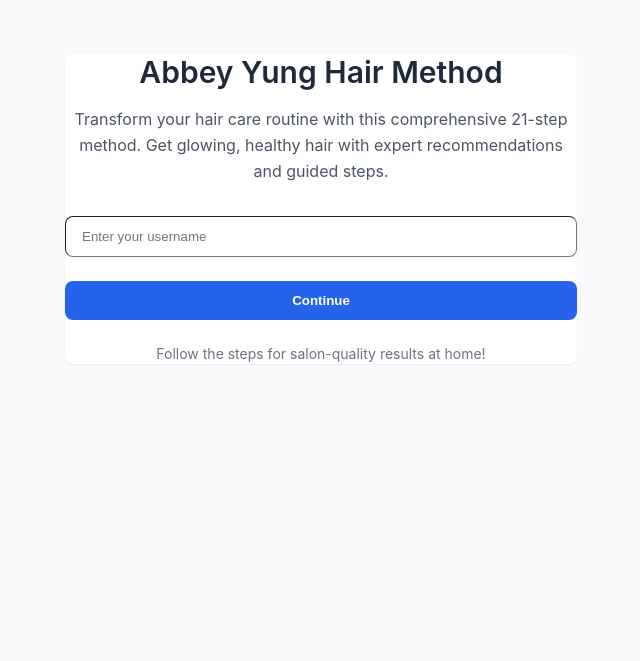
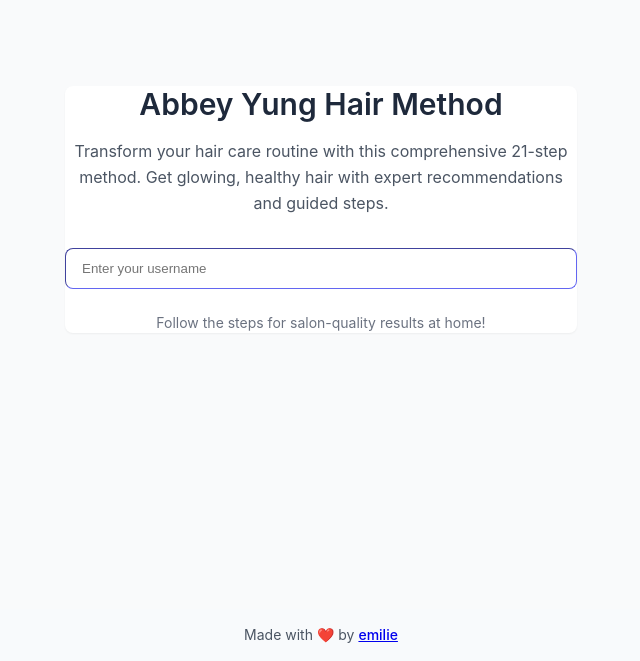
Before and after one commit to emilieschario/abbey-yung-hair, a Next.js app: page / in a window 1280 px wide. Shown: the part 191-852 px from the top of the page, without its empty margins (319-959 px from the left). Before the commit the page ends 800 px from the top, so only its background shows below. Built offline with nearby package versions, Linux system fonts and the light colour scheme.

Commit message:
Add UX improvements: sentence case headers, footer, personalized greetings, and enhanced username flow

```diff
--- a/src/app/globals.css
+++ b/src/app/globals.css
@@ -101,11 +101,11 @@ body {
 .text-slate-700 { color: #334155; }
 .text-slate-800 { color: #1e293b; }
 .text-white { color: white; }
-.text-blue-600 { color: #2563eb; }
+.text-blue-600 { color: #16a34a; }
 .text-green-500 { color: #10b981; }
 .bg-gray-200 { background-color: #e5e7eb; }
 .bg-gray-500 { background-color: #6b7280; }
-.bg-blue-600 { background-color: #2563eb; }
+.bg-blue-600 { background-color: #16a34a; }
 .bg-green-500 { background-color: #22c55e; }
 .rounded-lg { border-radius: 0.5rem; }
 .rounded-xl { border-radius: 0.75rem; }
@@ -126,7 +126,7 @@ body {
 .text-primary { color: var(--primary); }
 .hover\:bg-white:hover { background-color: white; }
 .hover\:bg-gray-600:hover { background-color: #4b5563; }
-.hover\:bg-blue-700:hover { background-color: #1d4ed8; }
+.hover\:bg-blue-700:hover { background-color: #15803d; }
 .hover\:bg-green-600:hover { background-color: #16a34a; }
 .hover\:opacity-90:hover { opacity: 0.9; }
 .hover\:scale-105:hover { transform: scale(1.05); }
--- a/src/app/layout.tsx
+++ b/src/app/layout.tsx
@@ -1,6 +1,7 @@
 import type { Metadata } from "next";
 import { Geist, Geist_Mono } from "next/font/google";
 import "./globals.css";
+import Footer from "../components/Footer";
 
 const geistSans = Geist({
   variable: "--font-geist-sans",
@@ -25,9 +26,12 @@ export default function RootLayout({
   return (
     <html lang="en">
       <body
-        className={`${geistSans.variable} ${geistMono.variable} antialiased`}
+        className={`${geistSans.variable} ${geistMono.variable} antialiased flex flex-col min-h-screen`}
       >
-        {children}
+        <main className="flex-1">
+          {children}
+        </main>
+        <Footer />
       </body>
     </html>
   );
--- a/src/app/page.tsx
+++ b/src/app/page.tsx
@@ -13,6 +13,7 @@ export default function Home() {
   const [currentSession, setCurrentSession] = useState<StepRecord[]>([]);
   const [username, setUsername] = useState<string>('');
   const [usernameEntered, setUsernameEntered] = useState(false);
+  const [isReturningUser, setIsReturningUser] = useState(false);
   const [isPlanning, setIsPlanning] = useState(false);
   const [planningSteps, setPlanningSteps] = useState<PlanningStep[]>([]);
   const [selectedStepsIds, setSelectedStepsIds] = useState<number[]>([]);
@@ -28,6 +29,7 @@ export default function Home() {
     if (storedUsername) {
       setUsername(storedUsername);
       setUsernameEntered(true);
+      setIsReturningUser(true);
     }
     const storedPlanning = localStorage.getItem('hairCarePlanningSelections');
     if (storedPlanning) {
@@ -138,7 +140,7 @@ export default function Home() {
   };
 
   if (isPlanning) {
-    return <PlanningComponent planningSteps={planningSteps} onSelectionsSubmit={handlePlanningSubmit} />;
+    return <PlanningComponent planningSteps={planningSteps} onSelectionsSubmit={handlePlanningSubmit} username={username} isReturningUser={isReturningUser} />;
   }
 
   if (!isStarted) {
@@ -185,7 +187,7 @@ export default function Home() {
                     </div>
                     <div className="w-20 bg-gray-200 rounded-full h-2 ml-4">
                       <div
-                        className="bg-blue-600 h-2 rounded-full"
+                        className="bg-green-600 h-2 rounded-full"
                         style={{ width: `${step.percentage}%` }}
                       ></div>
                     </div>
@@ -216,17 +218,17 @@ export default function Home() {
                     type="text"
                     value={username}
                     onChange={(e) => setUsername(e.target.value)}
+                    onKeyDown={(e) => {
+                      if (e.key === 'Enter' && username.trim()) {
+                        handleUsernameSubmit(e);
+                      }
+                    }}
                     placeholder="Enter your username"
-                    className="w-full px-4 py-3 bg-white border border-gray-300 rounded-lg focus:ring-2 focus:ring-blue-200 focus:border-blue-500 transition-colors"
+                    className="w-full px-4 py-3 bg-white border border-gray-300 rounded-lg focus:ring-2 focus:ring-green-200 focus:border-green-500 transition-colors"
                     required
+                    autoFocus
                   />
                 </div>
-                <button
-                  type="submit"
-                  className="bg-blue-600 text-white text-base px-6 py-3 rounded-lg font-semibold hover:bg-blue-700 transition-colors w-full"
-                >
-                  Continue
-                </button>
               </form>
             </div>
             <div className="mt-6 text-gray-500 text-sm">
@@ -250,7 +252,7 @@ export default function Home() {
           <div className="space-y-4">
             <button
               onClick={handleStart}
-              className="bg-blue-600 text-white text-base px-6 py-3 rounded-lg font-semibold hover:bg-blue-700 transition-colors w-full"
+              className="bg-green-600 text-white text-base px-6 py-3 rounded-lg font-semibold hover:bg-green-700 transition-colors w-full"
             >
               Get Started
             </button>
@@ -285,7 +287,7 @@ export default function Home() {
           </div>
           <div className="w-full bg-gray-200 rounded-full h-2">
             <div
-              className="bg-blue-600 h-2 rounded-full transition-all duration-300"
+              className="bg-green-600 h-2 rounded-full transition-all duration-300"
               style={{ width: `${progress}%` }}
             ></div>
           </div>
--- /dev/null
+++ b/src/components/Footer.tsx
@@ -0,0 +1,15 @@
+export default function Footer() {
+  return (
+    <footer className="py-4 text-center text-gray-600 text-sm">
+      Made with ❤️ by{' '}
+      <a
+        href="https://emilieschario.com"
+        target="_blank"
+        rel="noopener noreferrer"
+        className="text-green-600 hover:text-green-700 font-medium"
+      >
+        emilie
+      </a>
+    </footer>
+  );
+}
--- a/src/components/PlanningComponent.tsx
+++ b/src/components/PlanningComponent.tsx
@@ -6,9 +6,11 @@ import { PlanningStep } from '../types';
 interface PlanningComponentProps {
   planningSteps: PlanningStep[];
   onSelectionsSubmit: (selectedSteps: number[]) => void;
+  username: string;
+  isReturningUser: boolean;
 }
 
-export default function PlanningComponent({ planningSteps, onSelectionsSubmit }: PlanningComponentProps) {
+export default function PlanningComponent({ planningSteps, onSelectionsSubmit, username, isReturningUser }: PlanningComponentProps) {
   const [selectedSteps, setSelectedSteps] = useState<number[]>([]);
 
   useEffect(() => {
@@ -39,11 +41,19 @@ export default function PlanningComponent({ planningSteps, onSelectionsSubmit }:
     optional: planningSteps.filter(s => s.category === 'optional'),
   };
 
+  const categoryLabels: Record<string, string> = {
+    required: 'Required steps',
+    recommended: 'Recommended steps',
+    optional: 'Optional steps',
+  };
+
+  const greeting = isReturningUser ? `Welcome back, ${username}!` : `Welcome, ${username}!`;
+
   return (
     <div className="min-h-screen bg-gray-50 p-6">
       <div className="max-w-4xl mx-auto space-y-6">
         <div>
-          <h1 className="text-3xl font-semibold text-gray-900">Plan Your Hair Care Session</h1>
+          <h1 className="text-3xl font-semibold text-gray-900">{greeting}</h1>
           <p className="text-gray-600 mt-2">
             Select the steps you want to include in {"today's"} session. Required steps are pre-selected and cannot be deselected.
           </p>
@@ -51,7 +61,7 @@ export default function PlanningComponent({ planningSteps, onSelectionsSubmit }:
 
         {Object.entries(groupedSteps).map(([category, steps]) => (
           <div key={category} className="space-y-4">
-            <h2 className="text-lg font-semibold capitalize text-gray-800">{category} Steps</h2>
+            <h2 className="text-lg font-semibold text-gray-800">{categoryLabels[category]}</h2>
             <div className="space-y-3">
               {steps.map(step => (
                 <label key={step.id} className="bg-white rounded-lg border border-gray-200 p-4 flex items-start gap-4">
@@ -75,9 +85,9 @@ export default function PlanningComponent({ planningSteps, onSelectionsSubmit }:
         <div className="text-center">
           <button
             onClick={handleSubmit}
-            className="bg-blue-600 text-white px-6 py-3 rounded-lg font-semibold hover:bg-blue-700 transition-colors"
+            className="bg-green-600 text-white px-6 py-3 rounded-lg font-semibold hover:bg-green-700 transition-colors"
           >
-            Start Session
+            Start session
           </button>
         </div>
       </div>
--- a/src/components/StepComponent.tsx
+++ b/src/components/StepComponent.tsx
@@ -96,7 +96,7 @@ export default function StepComponent({ step, onNext, onPrevious, isFirst, onSte
                 onStepChoice?.(step.id, true);
                 onNext();
               }}
-              className="bg-blue-600 text-white py-3 px-4 rounded-lg font-semibold hover:bg-blue-700 transition-colors"
+              className="bg-green-600 text-white py-3 px-4 rounded-lg font-semibold hover:bg-green-700 transition-colors"
             >
               Mark Done
             </button>
@@ -167,7 +167,7 @@ export default function StepComponent({ step, onNext, onPrevious, isFirst, onSte
         {step.timerMinutes && !timerActive && (
           <button
             onClick={startTimer}
-            className="w-full bg-blue-600 text-white py-3 px-6 rounded-lg font-semibold hover:bg-blue-700 transition-colors mb-4"
+            className="w-full bg-green-600 text-white py-3 px-6 rounded-lg font-semibold hover:bg-green-700 transition-colors mb-4"
           >
             Start {step.timerMinutes} Minute Timer
           </button>
@@ -180,7 +180,7 @@ export default function StepComponent({ step, onNext, onPrevious, isFirst, onSte
             </div>
             <div className="w-full bg-gray-200 rounded-full h-3">
               <div
-                className="bg-blue-600 h-3 rounded-full transition-all duration-1000"
+                className="bg-green-600 h-3 rounded-full transition-all duration-1000"
                 style={{ width: `${((step.timerMinutes! * 60 - timeLeft) / (step.timerMinutes! * 60)) * 100}%` }}
               ></div>
             </div>
@@ -202,7 +202,7 @@ export default function StepComponent({ step, onNext, onPrevious, isFirst, onSte
               onNext();
             }}
             disabled={step.timerMinutes ? timerActive : false}
-            className="bg-blue-600 text-white py-3 px-4 rounded-lg font-semibold hover:bg-blue-700 transition-colors"
+            className="bg-green-600 text-white py-3 px-4 rounded-lg font-semibold hover:bg-green-700 transition-colors"
           >
             Mark Done
           </button>
```
